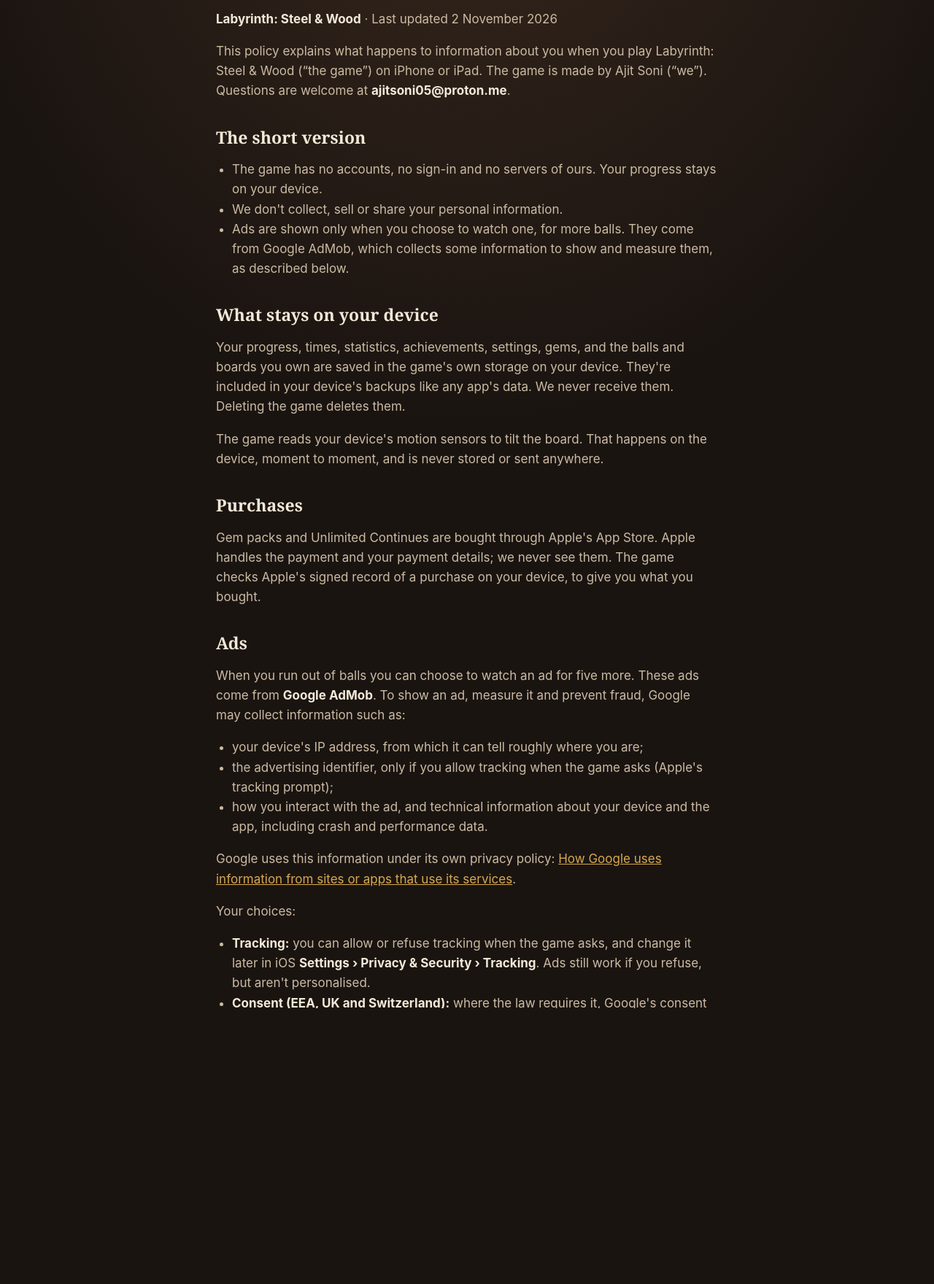
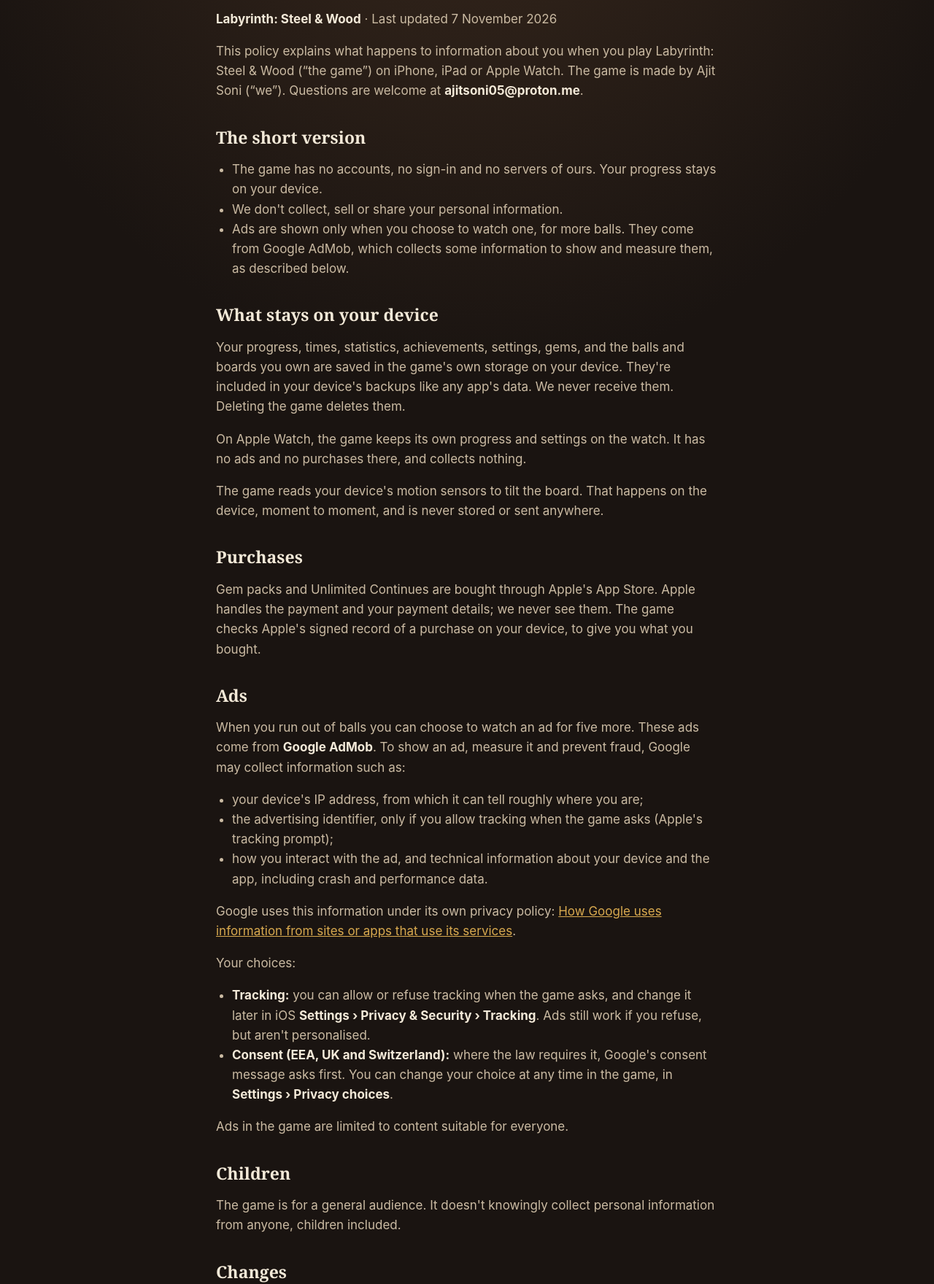
Before and after one commit to ajitsoni05/ajitsoni05.github.io, a plain HTML site: page labyrinth/privacy.html in a window 1280 px wide. Shown: the part 143-1903 px from the top of the page at 73% size. Drawn offline with Linux system fonts and the light colour scheme.

```diff
--- a/labyrinth/privacy.html
+++ b/labyrinth/privacy.html
@@ -16,8 +16,8 @@
 </header>
 <main class="page">
 <h1>Privacy Policy</h1>
-<p><strong>Labyrinth: Steel &amp; Wood</strong> · Last updated 2 November 2026</p>
-<p>This policy explains what happens to information about you when you play Labyrinth: Steel &amp; Wood (“the game”) on iPhone or iPad. The game is made by Ajit Soni (“we”). Questions are welcome at <strong>ajitsoni05@proton.me</strong>.</p>
+<p><strong>Labyrinth: Steel &amp; Wood</strong> · Last updated 7 November 2026</p>
+<p>This policy explains what happens to information about you when you play Labyrinth: Steel &amp; Wood (“the game”) on iPhone, iPad or Apple Watch. The game is made by Ajit Soni (“we”). Questions are welcome at <strong>ajitsoni05@proton.me</strong>.</p>
 <h2>The short version</h2>
 <ul>
 <li>The game has no accounts, no sign-in and no servers of ours. Your progress stays on your device.</li>
@@ -26,6 +26,7 @@
 </ul>
 <h2>What stays on your device</h2>
 <p>Your progress, times, statistics, achievements, settings, gems, and the balls and boards you own are saved in the game's own storage on your device. They're included in your device's backups like any app's data. We never receive them. Deleting the game deletes them.</p>
+<p>On Apple Watch, the game keeps its own progress and settings on the watch. It has no ads and no purchases there, and collects nothing.</p>
 <p>The game reads your device's motion sensors to tilt the board. That happens on the device, moment to moment, and is never stored or sent anywhere.</p>
 <h2>Purchases</h2>
 <p>Gem packs and Unlimited Continues are bought through Apple's App Store. Apple handles the payment and your payment details; we never see them. The game checks Apple's signed record of a purchase on your device, to give you what you bought.</p>
@@ -43,8 +44,6 @@
 <li><strong>Consent (EEA, UK and Switzerland):</strong> where the law requires it, Google's consent message asks first. You can change your choice at any time in the game, in <strong>Settings › Privacy choices</strong>.</li>
 </ul>
 <p>Ads in the game are limited to content suitable for everyone.</p>
-<h2>Racing a friend nearby</h2>
-<p>When you race a friend nearby, your device and theirs connect directly to each other over Wi-Fi or Bluetooth, using Apple's Multipeer Connectivity. They exchange only what the race needs: where each ball is, when one falls or finishes, who won, and timing between the two devices. The connection is encrypted, nothing goes through the internet or to us, and nothing is kept after the race. The other device sees your device's name as iOS reports it to apps (on recent versions of iOS, just “iPhone” or “iPad”). iOS asks your permission before the game uses your local network.</p>
 <h2>Children</h2>
 <p>The game is for a general audience. It doesn't knowingly collect personal information from anyone, children included.</p>
 <h2>Changes</h2>
--- a/labyrinth/style.css
+++ b/labyrinth/style.css
@@ -55,7 +55,6 @@ strong { color: var(--paper); }
 .button-gold:hover { color: #1d140d; filter: brightness(1.06); }
 .button-quiet { border: 1px solid var(--line); background: var(--panel); color: var(--paper); }
 .button-quiet:hover { color: var(--paper); background: var(--panel-2); }
-.soon { cursor: default; }
 .shot { margin: 0; border-radius: 18px; overflow: hidden; border: 1px solid var(--line); background: #2b2824; box-shadow: 0 24px 60px rgba(0, 0, 0, 0.55); }
 .hero-shot { margin-top: 48px; }
 @media (min-width: 720px) { .hero-shot { border-radius: 26px; } }
```
Also changed, not shown: labyrinth/index.html (+5 -4 lines).
